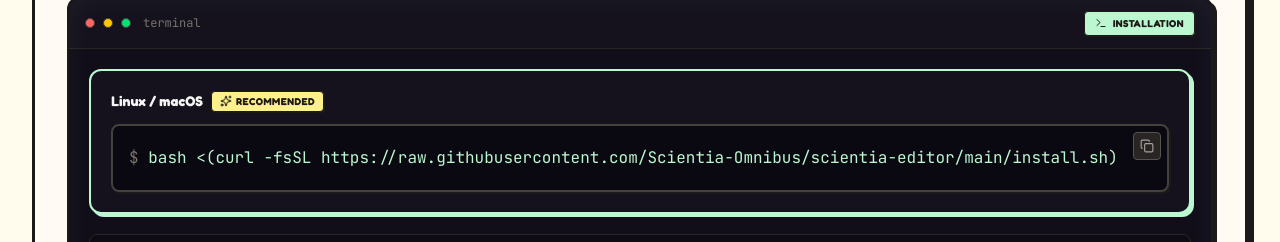
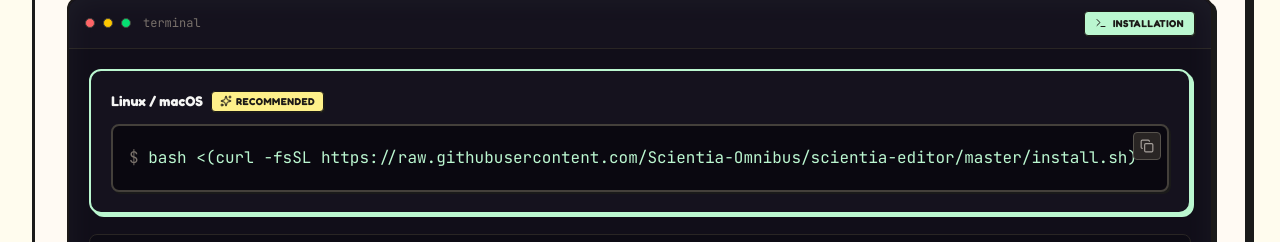
Before and after one commit to Scientia-Omnibus/scientia-omnibus-web, a React (Vite) app: page / in a window 1280 px wide. Shown: the part 3200-3442 px from the top of the page. Built offline with nearby package versions, Linux system fonts and the light colour scheme.

Commit message:
typo in editor install script

```diff
--- a/src/components/InstallCallout.tsx
+++ b/src/components/InstallCallout.tsx
@@ -14,7 +14,7 @@ const PROJECT_CONFIG: Record<Project, { bashCommand: string; manualCommand: stri
     downloadLabel: 'git-scm.com',
   },
   'scientia-editor': {
-    bashCommand: 'bash <(curl -fsSL https://raw.githubusercontent.com/Scientia-Omnibus/scientia-editor/main/install.sh)',
+    bashCommand: 'bash <(curl -fsSL https://raw.githubusercontent.com/Scientia-Omnibus/scientia-editor/master/install.sh)',
     manualCommand: 'cargo install scientia-editor',
     manualLabel: 'installManualRust',
     downloadUrl: 'https://rustup.rs',
```
